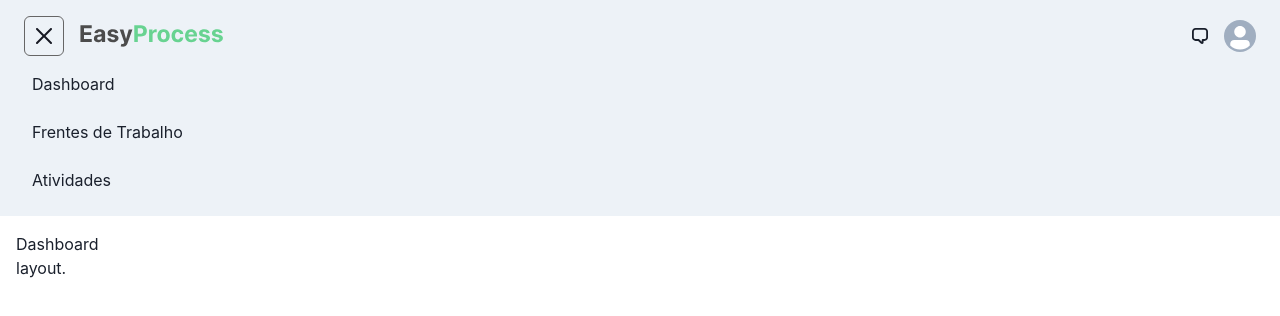
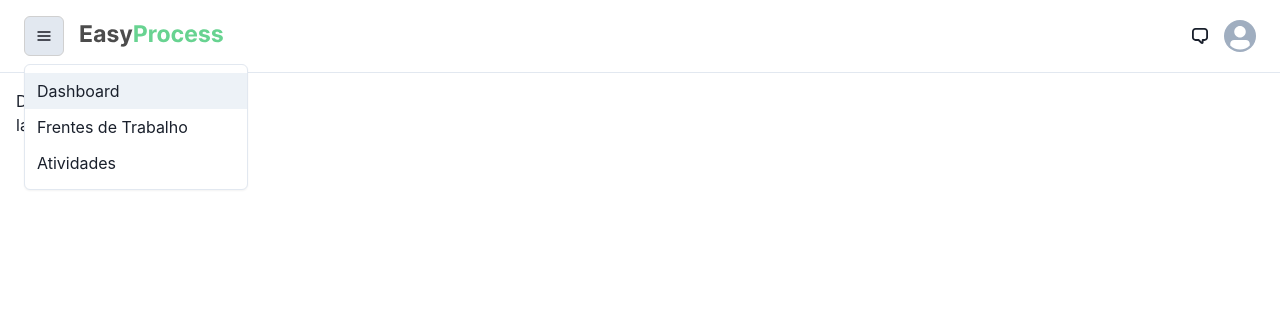
Before and after one commit to Open-Solucoes-Tributarias/easyProcess-ui, a React (Vite) app: page / in a window 1280 px wide. Both pictures are taken after a click on the button 44 px from the left and 36 px from the top of the page. Shown: the top 316 px of the page. Built offline with nearby package versions, Linux system fonts and the light colour scheme.

Commit message:
feat: menu

```diff
--- a/src/components/Navbar.tsx
+++ b/src/components/Navbar.tsx
@@ -12,12 +12,9 @@ import {
   MenuList,
   MenuItem,
   MenuDivider,
-  useDisclosure,
-  useColorModeValue,
-  Stack,
   GenericAvatarIcon,
 } from "@chakra-ui/react";
-import { HamburgerIcon, CloseIcon, ChatIcon } from "@chakra-ui/icons";
+import { HamburgerIcon, ChatIcon } from "@chakra-ui/icons";
 
 interface NavbarProps {
   children: ReactNode;
@@ -25,50 +22,28 @@ interface NavbarProps {
 
 const Links = ["Dashboard", "Frentes de Trabalho", "Atividades"];
 
-const NavLink = ({ children }: { children: ReactNode }) => {
-  return (
-    <Box
-      as="a"
-      px={2}
-      py={1}
-      rounded={"md"}
-      _hover={{
-        textDecoration: "none",
-        bg: useColorModeValue("gray.200", "gray.700"),
-      }}
-      href={"#"}
-    >
-      {children}
-    </Box>
-  );
-};
-
 export const Navbar = ({ children }: NavbarProps) => {
-  const { isOpen, onOpen, onClose } = useDisclosure();
-
   return (
     <>
-      <Box bg={useColorModeValue("gray.100", "gray.900")} px={6} py={1}>
+      <Box bg={"#fff"} px={6} py={1}>
         <Flex h={16} alignItems={"center"} justifyContent={"space-between"}>
-          {/* ESQUERDA: Menu e logo */}
           <HStack spacing={4} alignItems="center">
-            <IconButton
-              size={"md"}
-              border={"1px solid #666666"}
-              icon={
-                isOpen ? (
-                  <CloseIcon color={"gray.900"} />
-                ) : (
-                  <HamburgerIcon color={"gray.900"} />
-                )
-              }
-              aria-label={"Open Menu"}
-              onClick={isOpen ? onClose : onOpen}
-            />
+            <Menu>
+              <MenuButton
+                as={IconButton}
+                aria-label="Abrir menu"
+                icon={<HamburgerIcon color={"gray.900"} />}
+                variant="outline"
+                borderColor="#d0d0d0"
+              />
+              <MenuList>
+                {Links.map((link) => (
+                  <MenuItem key={link}>{link}</MenuItem>
+                ))}
+              </MenuList>
+            </Menu>
             <img src="/logoEp.svg" alt="Logo" height="32" />
           </HStack>
-
-          {/* DIREITA: Ícones e Avatar */}
           <Flex alignItems={"center"}>
             <ChatIcon mr={4} />
             <Menu>
@@ -82,27 +57,16 @@ export const Navbar = ({ children }: NavbarProps) => {
                 <Avatar size={"sm"} icon={<GenericAvatarIcon />} />
               </MenuButton>
               <MenuList>
-                <MenuItem>Link 1</MenuItem>
-                <MenuItem>Link 2</MenuItem>
+                <MenuItem>Perfil</MenuItem>
+                <MenuItem>Configurações</MenuItem>
                 <MenuDivider />
-                <MenuItem>Link 3</MenuItem>
+                <MenuItem>Sair</MenuItem>
               </MenuList>
             </Menu>
           </Flex>
         </Flex>
-
-        {/* MOBILE: Links colapsados */}
-        {isOpen && (
-          <Box pb={4}>
-            <Stack as="nav" spacing={4}>
-              {Links.map((link) => (
-                <NavLink key={link}>{link}</NavLink>
-              ))}
-            </Stack>
-          </Box>
-        )}
       </Box>
-
+      <hr color="#d0d0d0" />
       {/* Conteúdo da página */}
       <Box p={4}>{children}</Box>
     </>
```
